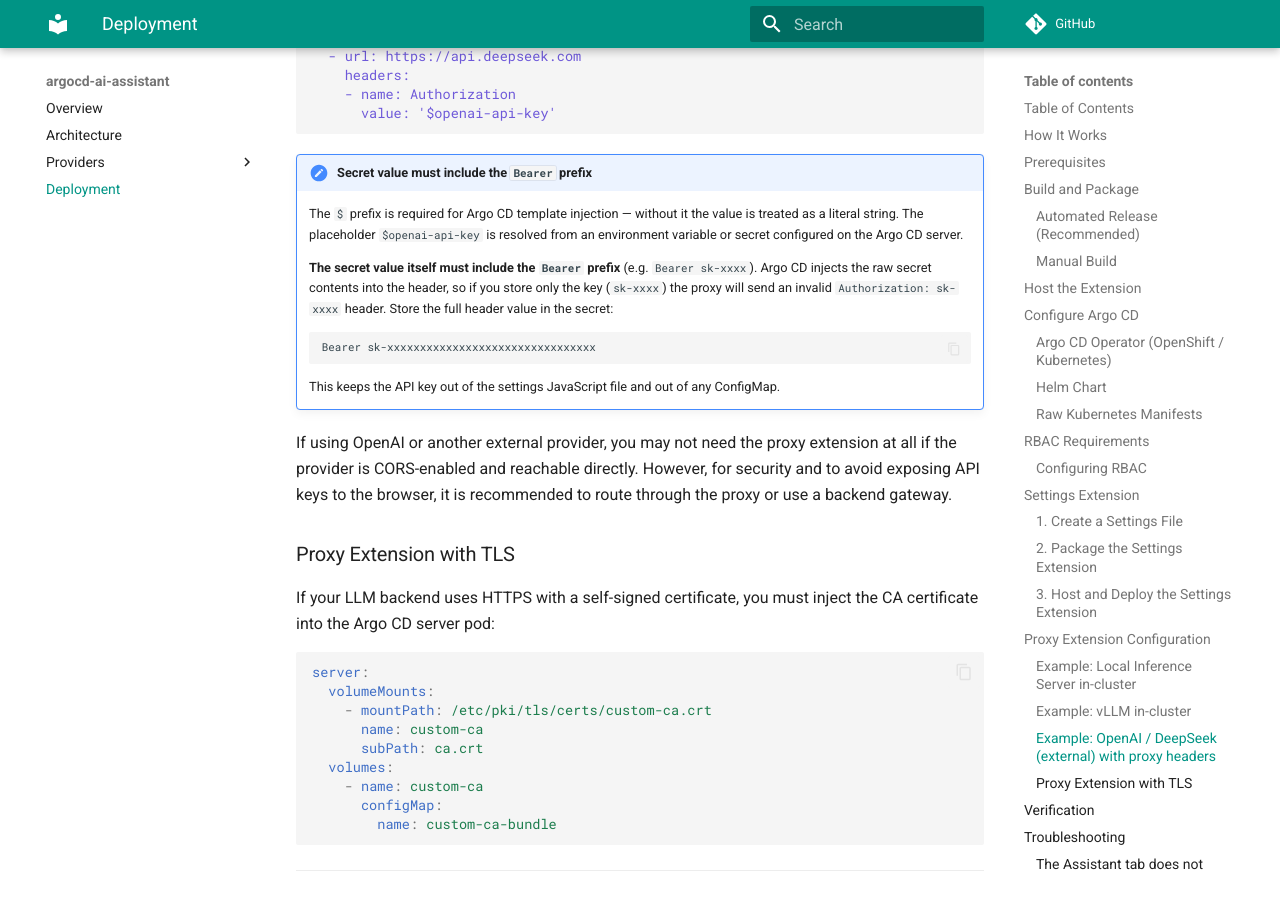
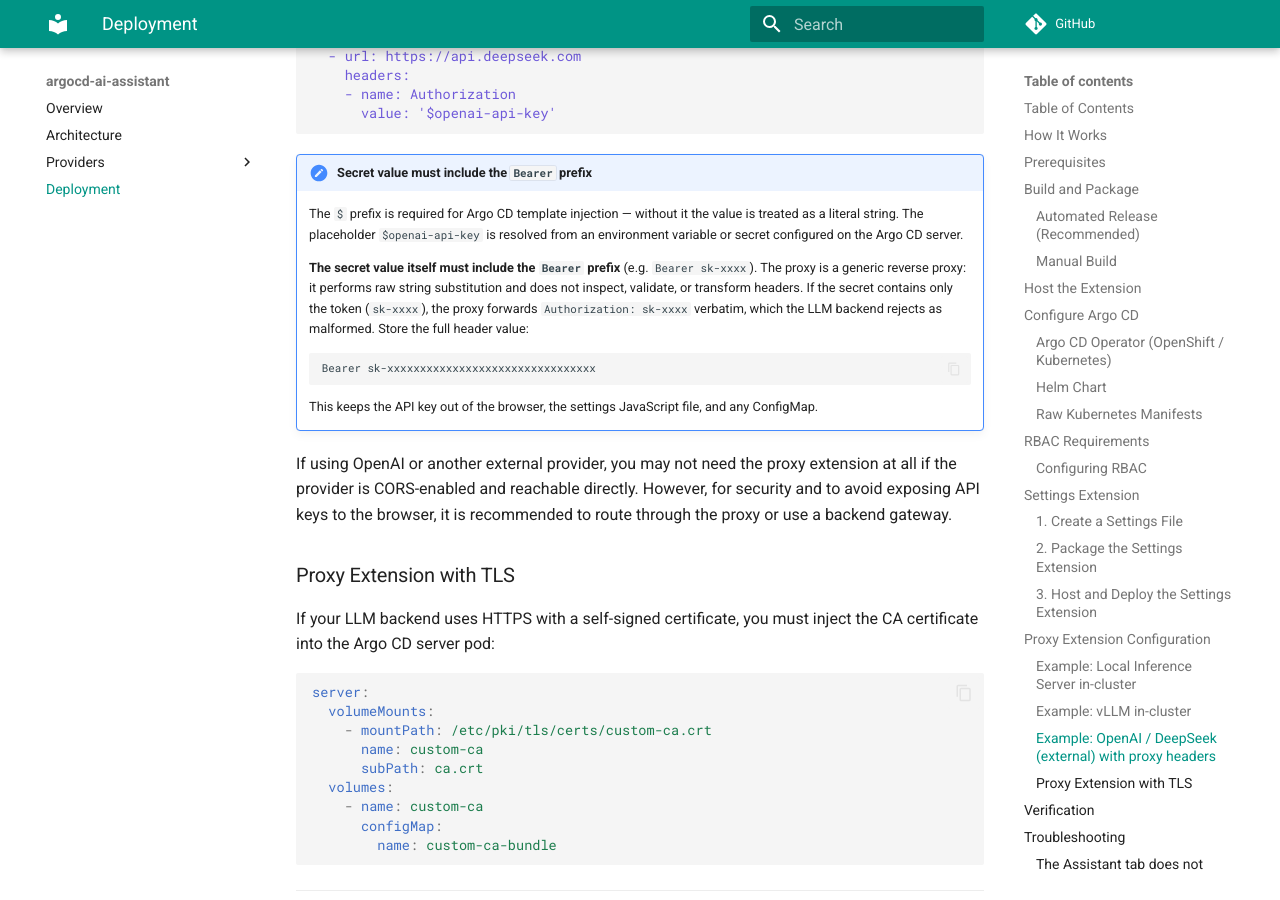
Before and after one commit to saidsef/argocd-ai-assistant, an MkDocs documentation site: the page built from docs/deployment.md, in a window 1280 px wide and 900 px high, scrolled down 9959 px. Built offline with MkDocs 1.6.1 and Material for MkDocs 9.7.7, drawn with Linux system fonts in a browser that asks for light colours; comment, search, counter and statistics services are not loaded.

Commit message:
fix(provider): guard against duplicate Bearer prefix in Authorization header
fix(provider): guard against duplicate Bearer prefix in Authorization header

Defensively check if apiKey already starts with "Bearer " before prepending
it in llmProvider.ts. Also clarifies docs that proxy secrets must include
the full header value since the proxy is a generic reverse proxy.

````diff
--- a/docs/deployment.md
+++ b/docs/deployment.md
@@ -461,13 +461,13 @@
 !!! important "Secret value must include the `Bearer` prefix"
     The `$` prefix is required for Argo CD template injection — without it the value is treated as a literal string. The placeholder `$openai-api-key` is resolved from an environment variable or secret configured on the Argo CD server.
 
-    **The secret value itself must include the `Bearer ` prefix** (e.g. `Bearer sk-xxxx`). Argo CD injects the raw secret contents into the header, so if you store only the key (`sk-xxxx`) the proxy will send an invalid `Authorization: sk-xxxx` header. Store the full header value in the secret:
+    **The secret value itself must include the `Bearer ` prefix** (e.g. `Bearer sk-xxxx`). The proxy is a generic reverse proxy: it performs raw string substitution and does not inspect, validate, or transform headers. If the secret contains only the token (`sk-xxxx`), the proxy forwards `Authorization: sk-xxxx` verbatim, which the LLM backend rejects as malformed. Store the full header value:
 
     ```
     Bearer sk-xxxxxxxxxxxxxxxxxxxxxxxxxxxxxxxx
     ```
 
-    This keeps the API key out of the settings JavaScript file and out of any ConfigMap.
+    This keeps the API key out of the browser, the settings JavaScript file, and any ConfigMap.
 
 If using OpenAI or another external provider, you may not need the proxy extension at all if the provider is CORS-enabled and reachable directly. However, for security and to avoid exposing API keys to the browser, it is recommended to route through the proxy or use a backend gateway.
 
````
Also changed, not shown: docs/providers/llm.md (+1 -1 lines), 1 other file.
